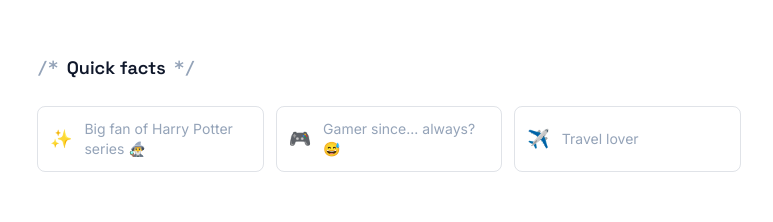
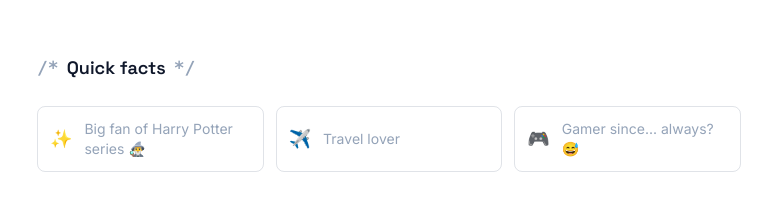
Before and after one commit to AdrianTworek/portfolio, a Next.js app: page / in a window 1280 px wide. Shown: the part 2378-2600 px from the top of the page, without its empty margins (251-1024 px from the left). Built offline with nearby package versions, Linux system fonts and the light colour scheme; no server answers.

Commit message:
Improve animations in about me section

```diff
--- a/src/components/about-me.tsx
+++ b/src/components/about-me.tsx
@@ -163,11 +163,10 @@ export const AboutMe = () => {
               <motion.div
                 key={fact.text}
                 className="flex items-center gap-3 p-3 rounded-lg border border-muted/20 hover:border-primary/30 hover:bg-primary/5 transition-all duration-300 cursor-default"
-                initial={{ opacity: 0, x: -10 }}
-                whileInView={{ opacity: 1, x: 0 }}
+                initial={{ opacity: 0 }}
+                whileInView={{ opacity: 1 }}
                 viewport={{ once: true }}
                 transition={{ duration: 0.3, delay: 0.9 + idx * 0.05 }}
-                whileHover={{ x: 4 }}
               >
                 <span className="text-lg shrink-0">{fact.icon}</span>
                 <span className="text-sm text-muted-foreground">
--- a/src/content/data.ts
+++ b/src/content/data.ts
@@ -318,7 +318,7 @@ export const aboutData: AboutData = {
       icon: "✨",
       text: "Big fan of Harry Potter series 🧙‍♂️",
     },
+    { icon: "✈️", text: "Travel lover" },
     { icon: "🎮", text: "Gamer since... always? 😅" },
-    { icon: "✈️", text: "Travel lover" },
   ],
 };
```
